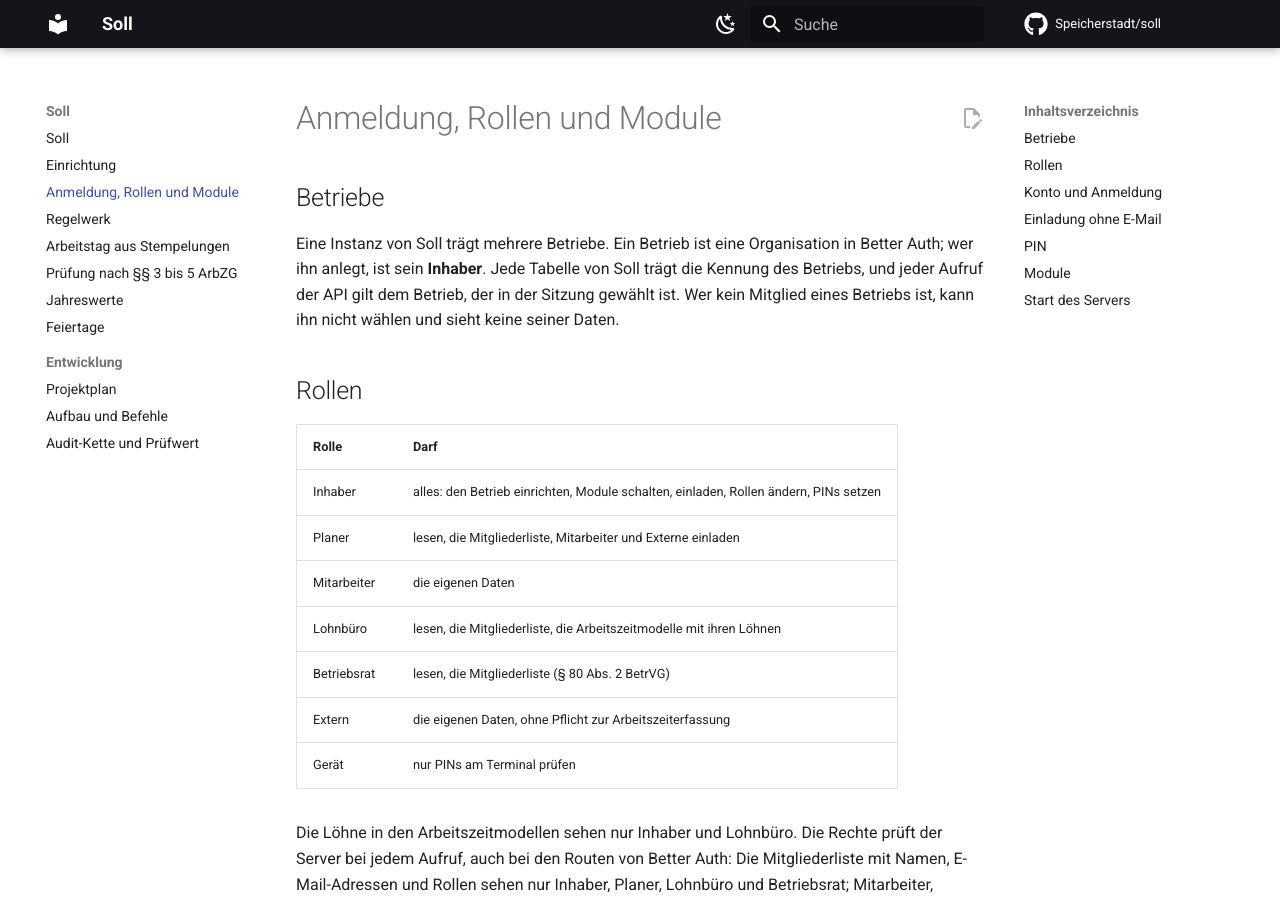
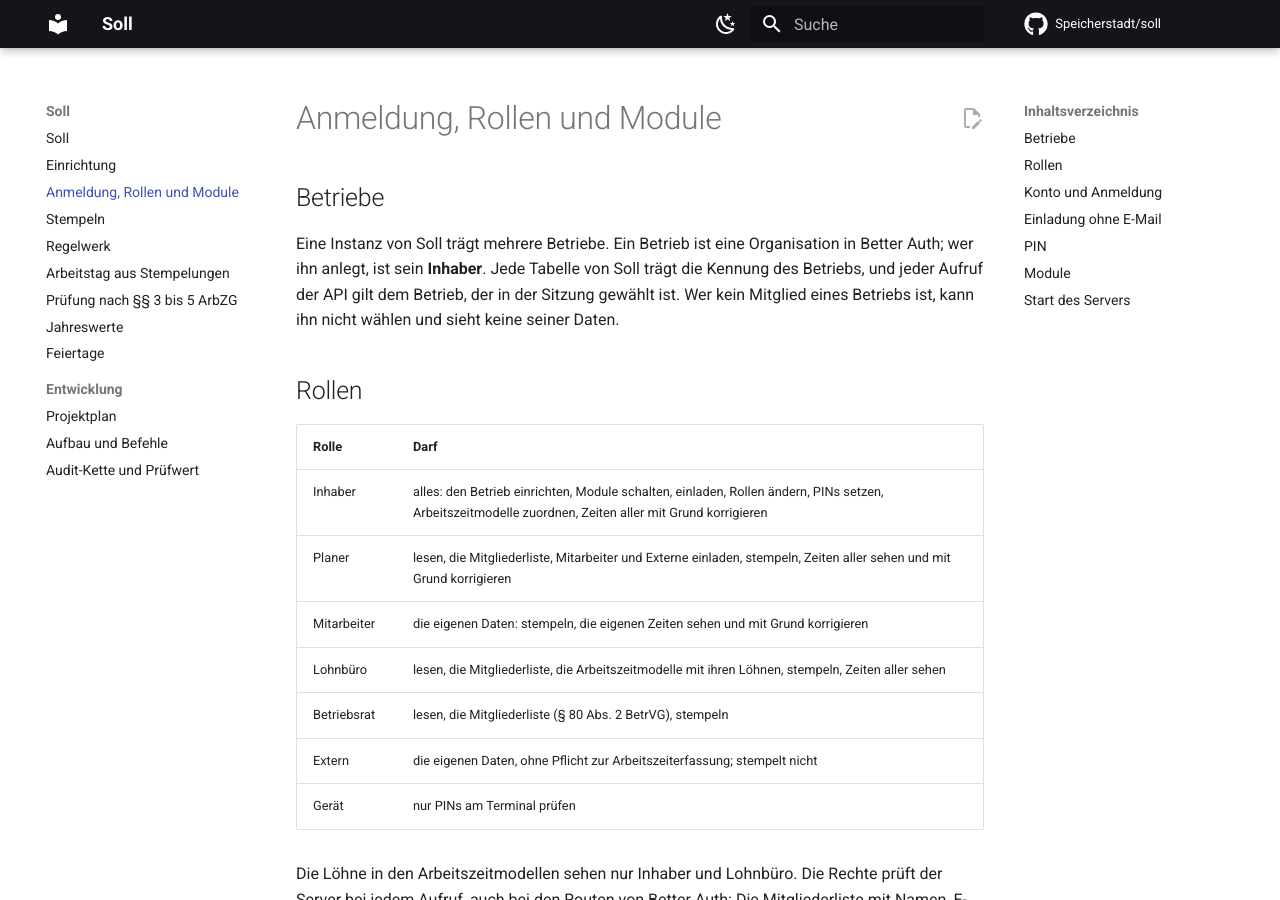
Before and after one commit to Speicherstadt/soll, an MkDocs documentation site: the page built from docs/anmeldung.md, in a window 1280 px wide and 900 px high. Built offline with MkDocs 1.6.1 and Material for MkDocs 9.7.7, drawn with Linux system fonts in a browser that asks for light colours; comment, search, counter and statistics services are not loaded.

Commit message:
S-304: docs for Stempeln, decisions, roles; icon buttons keep their size
docs/stempeln.md (in the nav), the decisions on appending changes, who
corrects, the server's clock, the target from an assigned model, the
next finding and the month lock in docs/plan.md, the rights in
docs/anmeldung.md, the feature row in the README. Button: px-0 of an
icon button lost to the padding of its size (cn() merges nothing), which
squeezed the icon to 4 px; Playwright checks it.

Co-Authored-By: Claude Opus 5.5 <noreply@anthropic.com>
Claude-Session: https://claude.ai/code/session_01Y3rdfb3WLu6eQFD5t9ebz6

```diff
--- a/docs/anmeldung.md
+++ b/docs/anmeldung.md
@@ -18,12 +18,12 @@ ist, kann ihn nicht wählen und sieht keine seiner Daten.
 
 | Rolle | Darf |
 | --- | --- |
-| Inhaber | alles: den Betrieb einrichten, Module schalten, einladen, Rollen ändern, PINs setzen |
-| Planer | lesen, die Mitgliederliste, Mitarbeiter und Externe einladen |
-| Mitarbeiter | die eigenen Daten |
-| Lohnbüro | lesen, die Mitgliederliste, die Arbeitszeitmodelle mit ihren Löhnen |
-| Betriebsrat | lesen, die Mitgliederliste (§ 80 Abs. 2 BetrVG) |
-| Extern | die eigenen Daten, ohne Pflicht zur Arbeitszeiterfassung |
+| Inhaber | alles: den Betrieb einrichten, Module schalten, einladen, Rollen ändern, PINs setzen, Arbeitszeitmodelle zuordnen, Zeiten aller mit Grund korrigieren |
+| Planer | lesen, die Mitgliederliste, Mitarbeiter und Externe einladen, stempeln, Zeiten aller sehen und mit Grund korrigieren |
+| Mitarbeiter | die eigenen Daten: stempeln, die eigenen Zeiten sehen und mit Grund korrigieren |
+| Lohnbüro | lesen, die Mitgliederliste, die Arbeitszeitmodelle mit ihren Löhnen, stempeln, Zeiten aller sehen |
+| Betriebsrat | lesen, die Mitgliederliste (§ 80 Abs. 2 BetrVG), stempeln |
+| Extern | die eigenen Daten, ohne Pflicht zur Arbeitszeiterfassung; stempelt nicht |
 | Gerät | nur PINs am Terminal prüfen |
 
 Die Löhne in den Arbeitszeitmodellen sehen nur Inhaber und Lohnbüro. Die Rechte prüft der Server bei jedem Aufruf, auch bei den Routen von Better Auth: Die Mitgliederliste mit Namen, E-Mail-Adressen und Rollen sehen nur Inhaber, Planer, Lohnbüro und Betriebsrat; Mitarbeiter, Externe und Geräte sehen ihre eigene Rolle, aber keine anderen Mitglieder. Hat eine Person mehrere Rollen, darf sie, was jede
--- a/mkdocs.yml
+++ b/mkdocs.yml
@@ -59,6 +59,7 @@ nav:
   - Soll: index.md
   - Einrichtung: einrichtung.md
   - Anmeldung, Rollen und Module: anmeldung.md
+  - Stempeln: stempeln.md
   - Regelwerk: regeln.md
   - Arbeitstag aus Stempelungen: arbeitstag.md
   - Prüfung nach §§ 3 bis 5 ArbZG: pruefung.md
```
Also changed, not shown: DESIGN.md (+1 -1 lines), README.md (+1 -1 lines), docs/plan.md (+9 -1 lines), docs/stempeln.md (added, +106 -0 lines), 5 other files.
